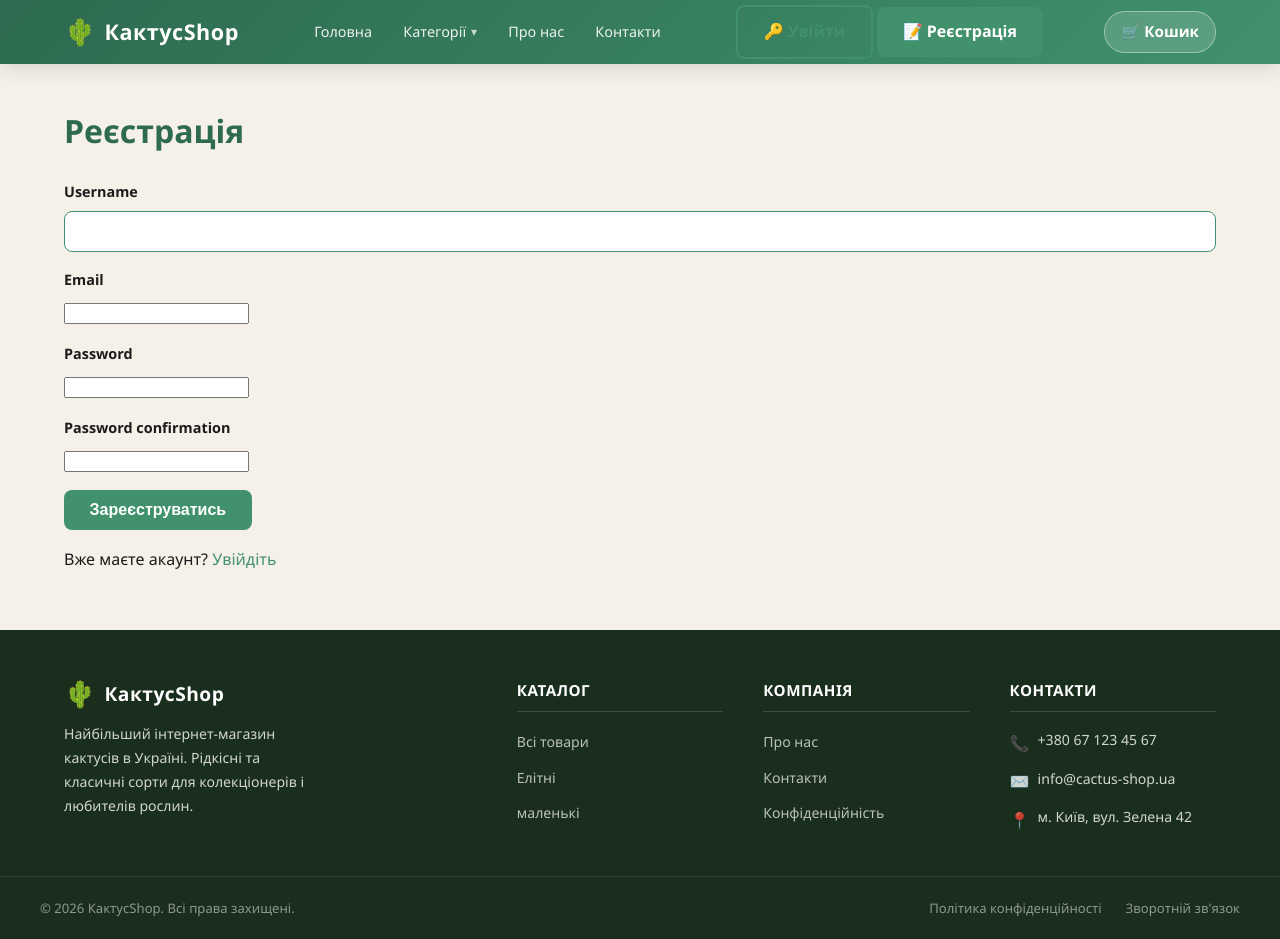
After one commit to KoronetsRoman228/django, a Django app: page /register/ in a window 1280 px wide. The commit adds this page. Run offline with Django 5.2, Linux system fonts and the light colour scheme; data comes from the database, SQL or seed files in the repository; both versions use the stored data as it was after the commit.

Commit message:
laba8
Co-authored-by: Copilot <copilot@github.com>

```diff
--- a/mysite/settings.py
+++ b/mysite/settings.py
@@ -145,5 +145,4 @@ EMAIL_HOST_USER    = 'rewino843gmail.com'
 EMAIL_HOST_PASSWORD = 'TApochok228'
 DEFAULT_FROM_EMAIL = 'КактусShop <rewino843gmail.com>'
 
-DEFAULT_FROM_EMAIL = 'КактусShop <noreply@cactus-shop.ua>'
 NEWSLETTER_FROM_EMAIL = DEFAULT_FROM_EMAIL
--- a/mysite/urls.py
+++ b/mysite/urls.py
@@ -21,6 +21,7 @@ from django.conf.urls.static import static
 
 urlpatterns = [
     path('admin/', admin.site.urls),
+    path('accounts/', include('django.contrib.auth.urls')),
     path('', include('shop.urls')),
 ]
 
--- a/shop/forms.py
+++ b/shop/forms.py
@@ -1,5 +1,26 @@
 from django import forms
+from django.contrib.auth.forms import UserCreationForm
+from django.contrib.auth.models import User
 from .models import NewsletterSubscriber, ProductRating
+
+
+class RegisterForm(UserCreationForm):
+    email = forms.EmailField(required=True)
+
+    class Meta:
+        model = User
+        fields = ['username', 'email', 'password1', 'password2']
+        widgets = {
+            'username': forms.TextInput(attrs={'class': 'form-control'}),
+            'email': forms.EmailInput(attrs={'class': 'form-control'}),
+        }
+
+    def save(self, commit=True):
+        user = super().save(commit=False)
+        user.email = self.cleaned_data['email']
+        if commit:
+            user.save()
+        return user
 
 
 class NewsletterForm(forms.ModelForm):
@@ -22,7 +43,7 @@ class NewsletterForm(forms.ModelForm):
         }
 
 
-RATING_CHOICES = [(i, f'{i} ★') for i in range(1, 6)]
+RATING_CHOICES = [(i, f'{i} ★') for i in range(5, 0, -1)]
 
 
 class RatingForm(forms.ModelForm):
@@ -35,16 +56,8 @@ class RatingForm(forms.ModelForm):
 
     class Meta:
         model = ProductRating
-        fields = ['reviewer_name', 'reviewer_email', 'rating', 'comment']
+        fields = ['rating', 'comment']
         widgets = {
-            'reviewer_name': forms.TextInput(attrs={
-                'class': 'form-control',
-                "placeholder": "Ваше ім'я",
-            }),
-            'reviewer_email': forms.EmailInput(attrs={
-                'class': 'form-control',
-                'placeholder': 'Ваш email (необов\'язково)',
-            }),
             'comment': forms.Textarea(attrs={
                 'class': 'form-control',
                 'rows': 3,
@@ -52,7 +65,5 @@ class RatingForm(forms.ModelForm):
             }),
         }
         labels = {
-            'reviewer_name': "Ім'я",
-            'reviewer_email': 'Email',
             'comment': 'Коментар',
         }
--- a/shop/models.py
+++ b/shop/models.py
@@ -73,6 +73,7 @@ class Customer(models.Model):
 # ─── Кошик ────────────────────────────────────────────────────────────────────
 
 class Order(models.Model):
+    user = models.ForeignKey('auth.User', on_delete=models.SET_NULL, null=True, blank=True, verbose_name='Користувач')
     session_key = models.CharField('Ключ сесії', max_length=40)
     created_at = models.DateTimeField('Створено', auto_now_add=True)
     is_completed = models.BooleanField('Завершено', default=False)
--- /dev/null
+++ b/shop/templates/registration/password_reset_subject.txt
@@ -0,0 +1,3 @@
+{% load i18n %}{% autoescape off %}
+{% blocktranslate %}Password reset on {{ site_name }}{% endblocktranslate %}
+{% endautoescape %}
--- a/shop/templates/shop/base.html
+++ b/shop/templates/shop/base.html
@@ -35,6 +35,19 @@
                 <li><a href="{% url 'shop:contacts' %}">Контакти</a></li>
             </ul>
         </nav>
+
+        <div class="auth-buttons">
+            {% if user.is_authenticated %}
+                <a href="{% url 'shop:profile' %}" class="btn btn-outline">👤 {{ user.username }}</a>
+                <form method="post" action="{% url 'logout' %}" style="display:inline;">
+                    {% csrf_token %}
+                    <button type="submit" class="btn btn-outline">🚪 Вийти</button>
+                </form>
+            {% else %}
+                <a href="{% url 'login' %}" class="btn btn-outline">🔑 Увійти</a>
+                <a href="{% url 'shop:register' %}" class="btn btn-primary">📝 Реєстрація</a>
+            {% endif %}
+        </div>
 
         <a href="{% url 'shop:cart' %}" class="cart-btn" title="Кошик">
             🛒 Кошик
--- /dev/null
+++ b/shop/templates/shop/register.html
@@ -0,0 +1,48 @@
+{% extends 'shop/base.html' %}
+
+{% block title %}{{ title }} — КактусShop{% endblock %}
+
+{% block content %}
+
+<div class="auth-form-container">
+    <div class="auth-form-box">
+        <h1>{{ title }}</h1>
+        <form method="post" class="auth-form">
+            {% csrf_token %}
+            <div class="form-group">
+                <label>{{ form.username.label }}</label>
+                {{ form.username }}
+                {% if form.username.errors %}
+                    <span class="field-error">{{ form.username.errors.0 }}</span>
+                {% endif %}
+            </div>
+            <div class="form-group">
+                <label>{{ form.email.label }}</label>
+                {{ form.email }}
+                {% if form.email.errors %}
+                    <span class="field-error">{{ form.email.errors.0 }}</span>
+                {% endif %}
+            </div>
+            <div class="form-group">
+                <label>{{ form.password1.label }}</label>
+                {{ form.password1 }}
+                {% if form.password1.errors %}
+                    <span class="field-error">{{ form.password1.errors.0 }}</span>
+                {% endif %}
+            </div>
+            <div class="form-group">
+                <label>{{ form.password2.label }}</label>
+                {{ form.password2 }}
+                {% if form.password2.errors %}
+                    <span class="field-error">{{ form.password2.errors.0 }}</span>
+                {% endif %}
+            </div>
+            <button type="submit" class="btn btn-primary">Зареєструватись</button>
+        </form>
+        <p class="auth-links">
+            Вже маєте акаунт? <a href="{% url 'login' %}">Увійдіть</a>
+        </p>
+    </div>
+</div>
+
+{% endblock %}
--- a/shop/urls.py
+++ b/shop/urls.py
@@ -20,4 +20,8 @@ urlpatterns = [
 
     # Розсилка
     path('newsletter/subscribe/', views.newsletter_subscribe, name='newsletter_subscribe'),
+
+    # Аутентифікація
+    path('register/', views.register, name='register'),
+    path('profile/', views.profile, name='profile'),
 ]
--- a/shop/views.py
+++ b/shop/views.py
@@ -1,16 +1,21 @@
 from django.shortcuts import render, get_object_or_404, redirect
+from django.contrib.auth import login
+from django.contrib.auth.decorators import login_required
 from django.core.paginator import Paginator
 from django.contrib import messages
 from django.db.models import Avg
 from .models import Category, Product, Order, OrderItem, NewsletterSubscriber, ProductRating
-from .forms import NewsletterForm, RatingForm
+from .forms import NewsletterForm, RatingForm, RegisterForm
 
 
 def get_or_create_cart(request):
     if not request.session.session_key:
         request.session.create()
     session_key = request.session.session_key
-    order, _ = Order.objects.get_or_create(session_key=session_key, is_completed=False)
+    user = request.user if request.user.is_authenticated else None
+    order, _ = Order.objects.get_or_create(
+        session_key=session_key, user=user, is_completed=False
+    )
     return order
 
 
@@ -61,18 +66,22 @@ def product_detail(request, slug):
 
     ratings = product.ratings.all().order_by('-created_at')
     avg_rating = ratings.aggregate(avg=Avg('rating'))['avg']
-    rating_form = RatingForm()
 
-    if request.method == 'POST' and 'submit_rating' in request.POST:
-        rating_form = RatingForm(request.POST)
-        if rating_form.is_valid():
-            r = rating_form.save(commit=False)
-            r.product = product
-            r.save()
-            messages.success(request, 'Дякуємо за вашу оцінку!')
-            return redirect('shop:product_detail', slug=slug)
-        else:
-            messages.error(request, 'Будь ласка, виправте помилки у формі оцінки.')
+    rating_form = None
+    if request.user.is_authenticated:
+        rating_form = RatingForm()
+        if request.method == 'POST' and 'submit_rating' in request.POST:
+            rating_form = RatingForm(request.POST)
+            if rating_form.is_valid():
+                r = rating_form.save(commit=False)
+                r.product = product
+                r.reviewer_name = request.user.username
+                r.reviewer_email = request.user.email
+                r.save()
+                messages.success(request, 'Дякуємо за вашу оцінку!')
+                return redirect('shop:product_detail', slug=slug)
+            else:
+                messages.error(request, 'Будь ласка, виправте помилки у формі оцінки.')
 
     context = {
         'categories': categories,
@@ -151,6 +160,8 @@ def cart_checkout(request):
     if order.items.count() == 0:
         messages.error(request, 'Кошик порожній!')
         return redirect('shop:cart')
+    if request.user.is_authenticated:
+        order.user = request.user
     order.is_completed = True
     order.save()
     messages.success(request, 'Замовлення успішно оформлено! Дякуємо за покупку!')
@@ -176,3 +187,37 @@ def newsletter_subscribe(request):
             messages.error(request, 'Перевірте введені дані.')
     next_url = request.POST.get('next') or request.META.get('HTTP_REFERER', '/')
     return redirect(next_url)
+
+
+# ── Аутентифікація ────────────────────────────────────────────────────────────
+
+def register(request):
+    categories = Category.objects.all()
+    if request.method == 'POST':
+        form = RegisterForm(request.POST)
+        if form.is_valid():
+            user = form.save()
+            login(request, user)
+            messages.success(request, f'Вітаємо, {user.username}! Ви успішно зареєструвались.')
+            return redirect('shop:main')
+    else:
+        form = RegisterForm()
+    return render(request, 'shop/register.html', {
+        'categories': categories,
+        'form': form,
+        'title': 'Реєстрація',
+    })
+
+
+@login_required
+def profile(request):
+    categories = Category.objects.all()
+    if request.user.is_superuser:
+        orders = Order.objects.filter(is_completed=True).order_by('-created_at')
+    else:
+        orders = Order.objects.filter(user=request.user, is_completed=True).order_by('-created_at')
+    return render(request, 'shop/profile.html', {
+        'categories': categories,
+        'orders': orders,
+        'title': 'Особистий кабінет',
+    })
```
Also changed, not shown: shop/admin.py (+13 -0 lines), shop/templates/registration/password_reset_email.html (added, +12 -0 lines), shop/templates/shop/product_detail.html (+8 -4 lines), shop/templates/shop/profile.html (added, +40 -0 lines), db.sqlite3, shop/migrations/0006_order_user.py (added).
